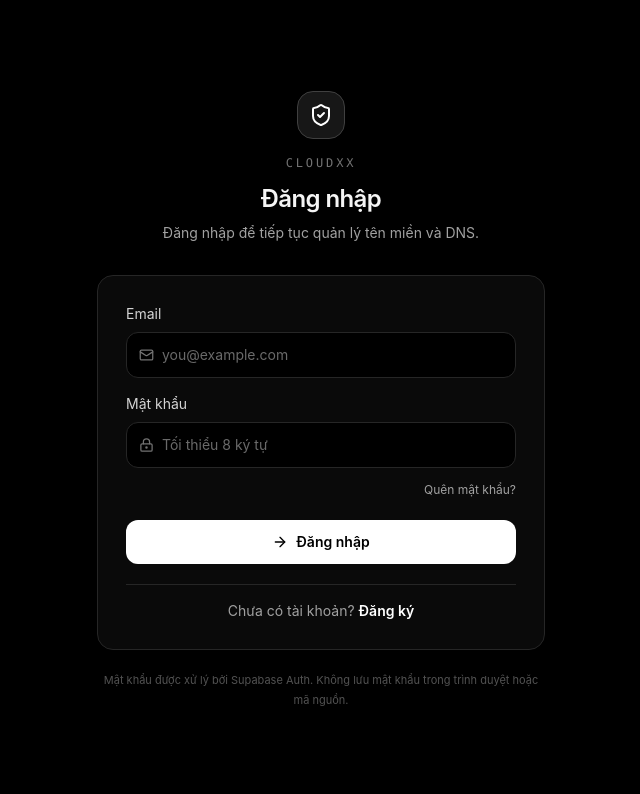
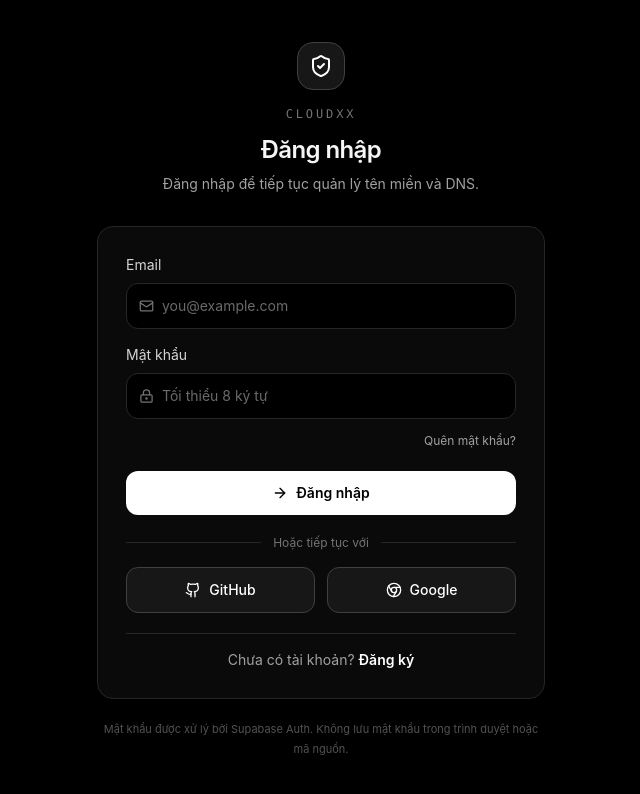
Before and after one commit to Velclaw/Cloudxx, a React (Vite) app: page / in a window 1280 px wide. Shown: the top 794 px of the page, without its empty margins (319-959 px from the left). Built offline with nearby package versions, Linux system fonts and the light colour scheme; no server answers.

Commit message:
Add GitHub and Google OAuth sign-in buttons

```diff
--- a/src/components/auth/AuthScreen.tsx
+++ b/src/components/auth/AuthScreen.tsx
@@ -1,5 +1,5 @@
 import React, { useState } from 'react';
-import { Activity, ArrowRight, KeyRound, LockKeyhole, Mail, ShieldCheck, UserRound } from 'lucide-react';
+import { Activity, ArrowRight, Chrome, Github, KeyRound, LockKeyhole, Mail, ShieldCheck, UserRound } from 'lucide-react';
 import { supabase } from '../../lib/supabase';
 
 type AuthMode = 'login' | 'register' | 'reset' | 'updatePassword';
@@ -24,6 +24,25 @@
     setConfirmPassword('');
     setMessage('');
     setErrorMessage('');
+  };
+
+  const signInWithProvider = async (provider: 'github' | 'google') => {
+    setBusy(true);
+    setMessage('');
+    setErrorMessage('');
+    try {
+      const { error } = await supabase.auth.signInWithOAuth({
+        provider,
+        options: {
+          redirectTo: window.location.origin + window.location.pathname,
+          ...(provider === 'github' ? { scopes: 'read:user user:email' } : {}),
+        },
+      });
+      if (error) throw error;
+    } catch (error) {
+      setErrorMessage(error instanceof Error ? error.message : 'Không thể đăng nhập bằng tài khoản bên thứ ba.');
+      setBusy(false);
+    }
   };
 
   const submit = async (event: React.FormEvent) => {
@@ -148,6 +167,23 @@
             {busy ? 'Đang xử lý…' : title}
           </button>
 
+          {mode === 'login' && (
+            <div className="mt-5">
+              <div className="relative mb-4">
+                <div className="absolute inset-0 flex items-center"><span className="w-full border-t border-neutral-800" /></div>
+                <div className="relative flex justify-center"><span className="bg-neutral-950 px-3 text-xs text-neutral-500">Hoặc tiếp tục với</span></div>
+              </div>
+              <div className="grid grid-cols-2 gap-3">
+                <button type="button" onClick={() => signInWithProvider('github')} disabled={busy} className="flex min-h-11 items-center justify-center gap-2 rounded-xl border border-neutral-700 bg-neutral-900 px-3 py-3 text-sm font-medium text-white transition hover:bg-neutral-800 disabled:cursor-not-allowed disabled:opacity-60">
+                  <Github className="h-4 w-4" /> GitHub
+                </button>
+                <button type="button" onClick={() => signInWithProvider('google')} disabled={busy} className="flex min-h-11 items-center justify-center gap-2 rounded-xl border border-neutral-700 bg-neutral-900 px-3 py-3 text-sm font-medium text-white transition hover:bg-neutral-800 disabled:cursor-not-allowed disabled:opacity-60">
+                  <Chrome className="h-4 w-4" /> Google
+                </button>
+              </div>
+            </div>
+          )}
+
           {mode !== 'updatePassword' && (
             <div className="mt-5 border-t border-neutral-800 pt-4 text-center text-sm text-neutral-400">
               {mode === 'login' ? (
```
